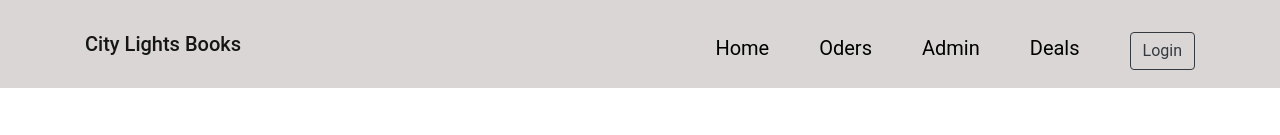
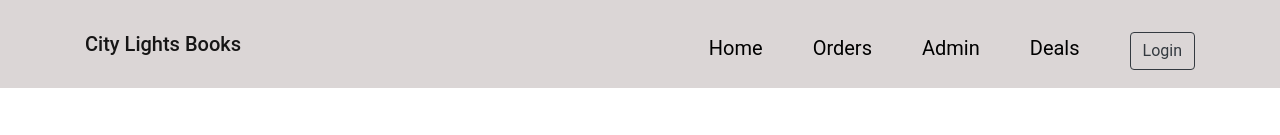
Before and after one commit to mdehsanul/city-lights-books, a React (Create React App) app: page /login in a window 1280 px wide. Shown: the top 135 px of the page. Built offline with nearby package versions, Linux system fonts and the light colour scheme; no server answers.

Commit message:
navbar updated

```diff
--- a/src/Components/Navbar/Navbar.js
+++ b/src/Components/Navbar/Navbar.js
@@ -14,7 +14,7 @@ const Navbar = () => {
               Home
             </Link>
             <Link to="/orderDetail" className="navBar">
-              Oders
+              Orders
             </Link>
             <Link to="/manageBook" className="navBar">
               Admin
```
